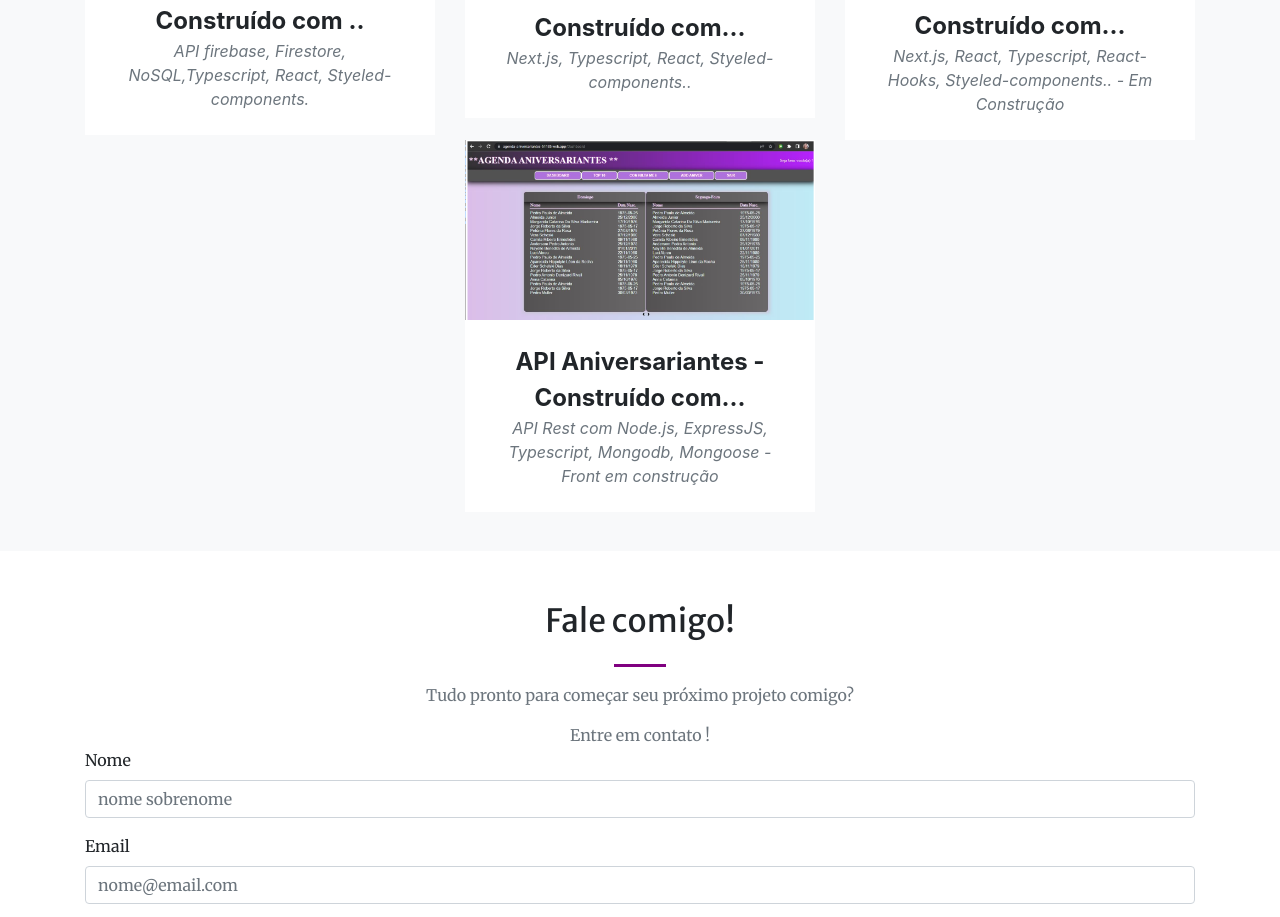
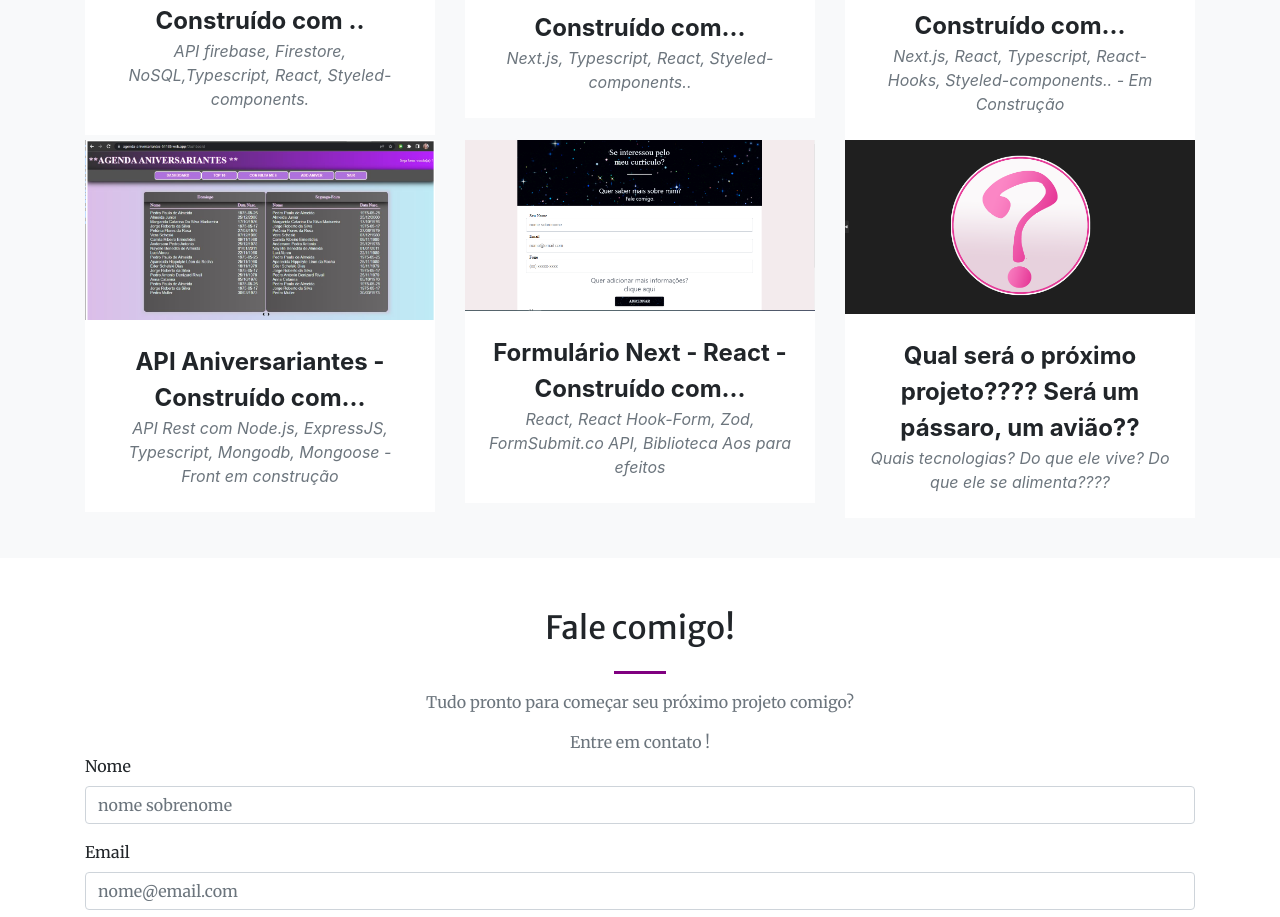
Before and after one commit to Luciara-Abreu/Luci-Portifolio, a website: page src/index.html in a window 1280 px wide. Shown: the part 1932-2849 px from the top of the page. Drawn offline with nearby package versions, Linux system fonts and the light colour scheme.

Commit message:
feat: add new project

```diff
--- a/src/index.html
+++ b/src/index.html
@@ -163,13 +163,7 @@
 
                 <div class="col-lg-4 col-sm-6 mb-4">
                     <!-- Portfolio item 4-->
-                    <div class="portfolio-item" data-aos="flip-up" data-aos-duration="1000">
-                    </div>
-                </div>
-
-                <div class="col-lg-4 col-sm-6 mb-4">
-                    <!-- Portfolio item 4-->
-                    <div class="portfolio-item" data-aos="flip-up" data-aos-duration="3000">
+                    <div class="portfolio-item" data-aos="flip-up" data-aos-duration="2000">
                         <a class="portfolio-link" data-bs-toggle="modal"
                             href="https://github.com/Luciara-Abreu/MJVSchool_Node/tree/main/Agenda_Aniversariante">
                             <div class="portfolio-hover">
@@ -181,6 +175,45 @@
                             <div class="portfolio-caption-heading"> API Aniversariantes - Construído com...</div>
                             <div class="portfolio-caption-subheading text-muted"> API Rest com Node.js, ExpressJS,
                                 Typescript, Mongodb, Mongoose - Front em construção</div>
+                        </div>
+                    </div>
+                </div>
+
+                <div class="col-lg-4 col-sm-6 mb-4">
+                    <!-- Portfolio item 4-->
+                    <div class="portfolio-item" data-aos="flip-up" data-aos-duration="1000">
+                        <a class="portfolio-link" data-bs-toggle="modal"
+                            href="https://form-contact-hook-form.vercel.app/">
+                            <div class="portfolio-hover">
+                                <div class="portfolio-hover-content"><i class="fas fa-plus fa-3x"></i></div>
+                            </div>
+                            <img class="img-fluid" src="assets/img/form next react hook.png" alt="..." />
+                        </a>
+                        <div class="portfolio-caption">
+                            <div class="portfolio-caption-heading"> Formulário Next - React - Construído com...</div>
+                            <div class="portfolio-caption-subheading text-muted"> React, React Hook-Form,
+                                Zod, FormSubmit.co API, Biblioteca Aos para efeitos</div>
+                        </div>
+                    </div>
+                </div>
+
+
+                <div class="col-lg-4 col-sm-6 mb-4">
+                    <!-- Portfolio item 4-->
+                    <div class="portfolio-item" data-aos="flip-up" data-aos-duration="1000">
+                        <a class="portfolio-link" data-bs-toggle="modal"
+                            href="https://form-contact-hook-form.vercel.app/">
+                            <div class="portfolio-hover">
+                                <div class="portfolio-hover-content"><i class="fas fa-plus fa-3x"></i></div>
+                            </div>
+                            <img class="img-fluid" src="assets/img/interrogação-tela.png" alt="..." />
+                        </a>
+                        <div class="portfolio-caption">
+                            <div class="portfolio-caption-heading"> Qual será o próximo projeto???? Será um pássaro, um
+                                avião??</div>
+                            <div class="portfolio-caption-subheading text-muted"> Quais tecnologias? Do que ele vive?
+                                Do que ele se alimenta????
+                            </div>
                         </div>
                     </div>
                 </div>
```
Also changed, not shown: src/assets/img/form next react hook.png (added), src/assets/img/interrogação-tela.png (added), 1 other file.
